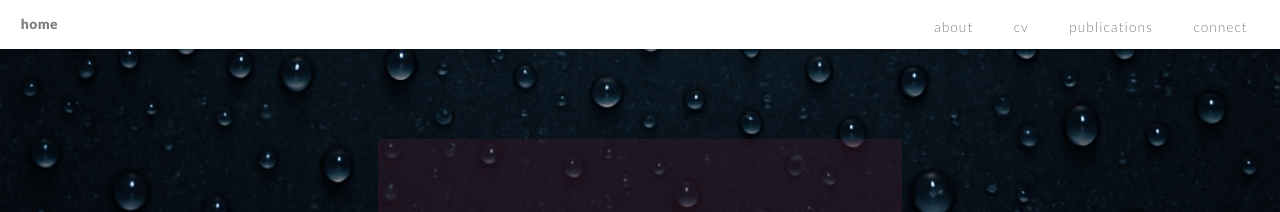
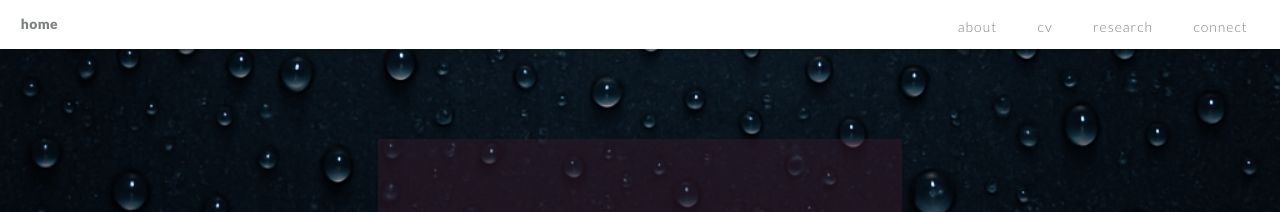
Before and after one commit to denisejroth/denisejroth.github.io, a Jekyll site: the page built from index.md, in a window 1280 px wide. Shown: the top 212 px of the page. Built offline with Jekyll 4.4.1, drawn with Linux system fonts in a browser that asks for light colours.

Commit message:
Update hello-default.html

```diff
--- a/_layouts/hello-default.html
+++ b/_layouts/hello-default.html
@@ -62,7 +62,7 @@
         <ul>
           <li style="text-transform:lowercase"><a href="{{ page.page_url }}/#about">about</a></li>
 		  <li style="text-transform:lowercase"><a href="{{ page.page_url }}/#cv">cv</a></li>
-		<li style="text-transform:lowercase"><a href="{{ page.page_url }}/#publications">publications</a></li>
+		  <li style="text-transform:lowercase"><a href="{{ page.page_url }}/#research">research</a></li>
           {% if page.portfolio %}
           <li style="text-transform:lowercase"><a href="{{ page.page_url }}/#{{ page.portfolio }}">{{ page.portfolio }}</a></li>
           {% endif %}
```
